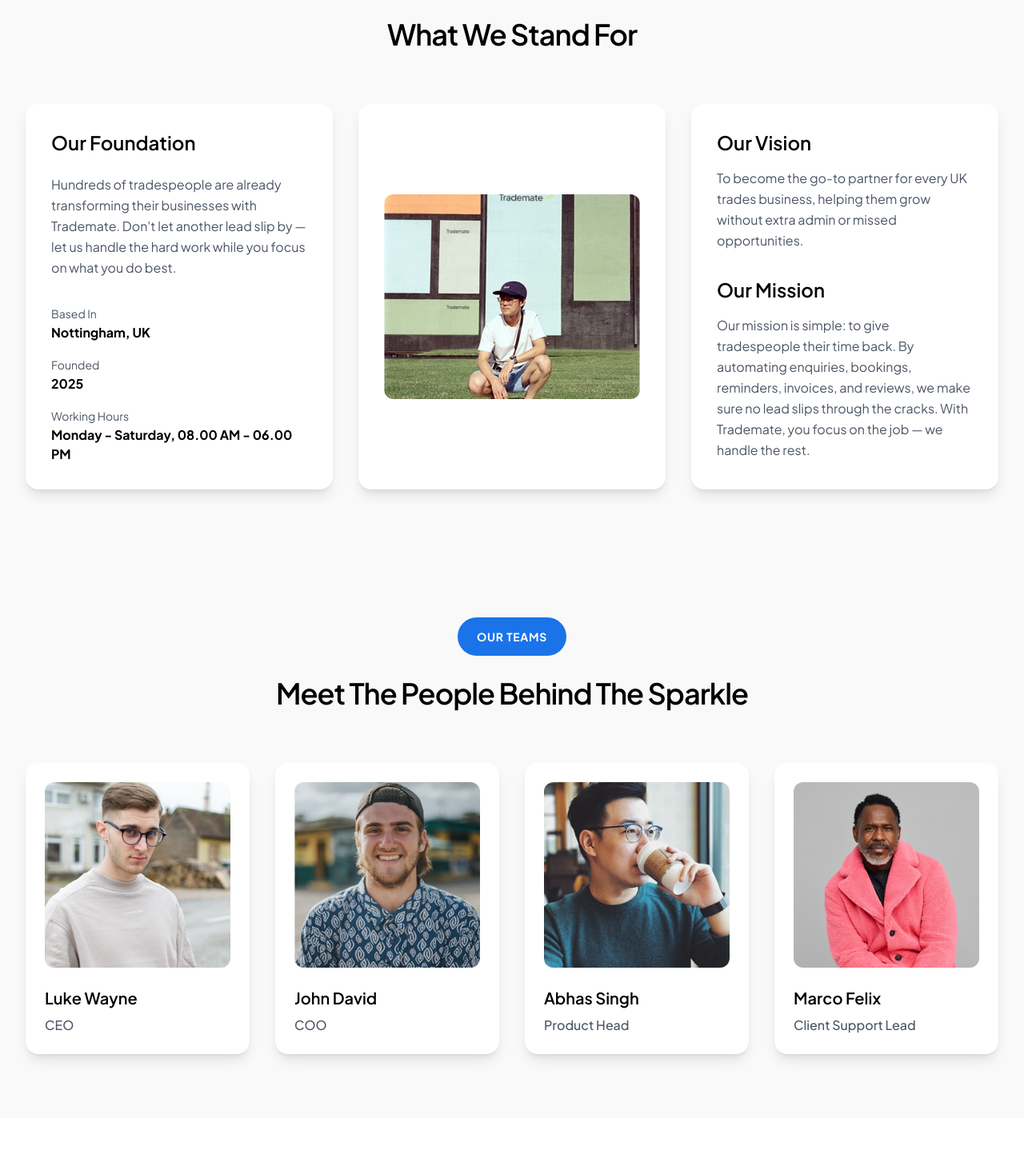
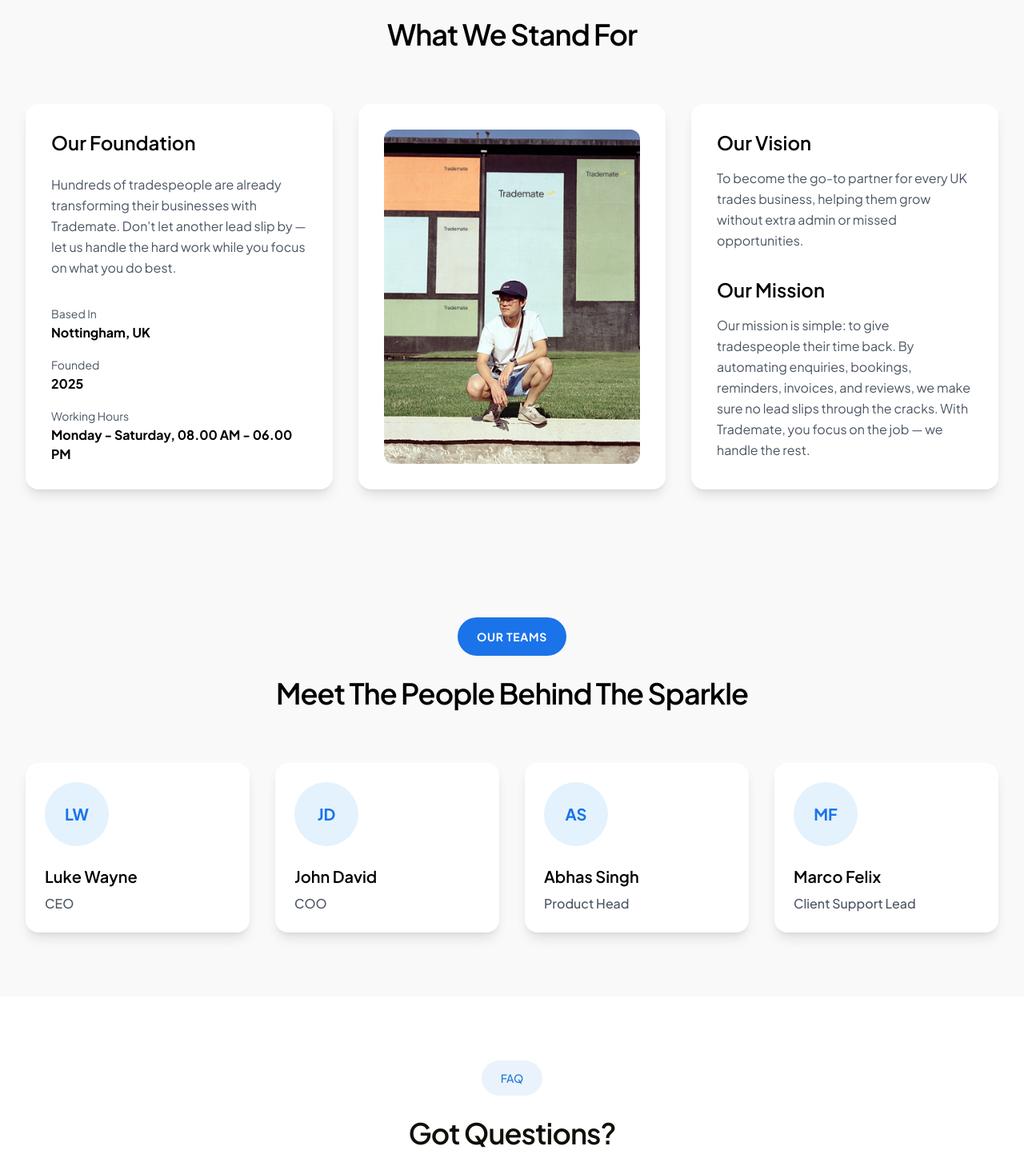
Before and after one commit to awabalishah/trademate, a Next.js app: page /about in a window 1280 px wide. Shown: the part 1980-3448 px from the top of the page at 80% size. Built offline with nearby package versions, Linux system fonts and the light colour scheme.

Commit message:
update changes

```diff
--- a/src/components/sections/Contact.tsx
+++ b/src/components/sections/Contact.tsx
@@ -308,7 +308,7 @@
                       <path strokeLinecap="round" strokeLinejoin="round" strokeWidth={2} d="M3 8l7.89 4.26a2 2 0 002.22 0L21 8M5 19h14a2 2 0 002-2V7a2 2 0 00-2-2H5a2 2 0 00-2 2v10a2 2 0 002 2z" />
                     </svg>
                   </div>
-                  <span className="text-[16px] text-[#0E1109] font-medium">hello@trademate.co.uk</span>
+                  <span className="text-[16px] text-[#0E1109] font-medium">contact@thetrademate.co.uk</span>
                 </div>
                 <div className="flex items-center">
                   <div className="w-10 h-10 bg-[#1f77d6] rounded-full flex items-center justify-center mr-4">
@@ -316,7 +316,7 @@
                       <path strokeLinecap="round" strokeLinejoin="round" strokeWidth={2} d="M3 5a2 2 0 012-2h3.28a1 1 0 01.948.684l1.498 4.493a1 1 0 01-.502 1.21l-2.257 1.13a11.042 11.042 0 005.516 5.516l1.13-2.257a1 1 0 011.21-.502l4.493 1.498a1 1 0 01.684.949V19a2 2 0 01-2 2h-1C9.716 21 3 14.284 3 6V5z" />
                     </svg>
                   </div>
-                  <span className="text-[16px] text-[#0E1109] font-medium">+44 20 1234 5678</span>
+                  <span className="text-[16px] text-[#0E1109] font-medium">07972867621</span>
                 </div>
               </div>
             </div>
--- a/src/components/sections/CoreBeliefs.tsx
+++ b/src/components/sections/CoreBeliefs.tsx
@@ -52,9 +52,9 @@
             </div>
           </div>
 
-          {/* Center Card - Image */}
-          <div className="bg-white rounded-2xl p-8 shadow-lg flex items-center justify-center">
-            <div className="relative w-full h-64 rounded-xl overflow-hidden">
+          {/* Center Card - Full Image */}
+          <div className="bg-white rounded-2xl p-8 shadow-lg">
+            <div className="relative w-full h-full min-h-[400px] rounded-xl overflow-hidden">
               <Image
                 src="/whatwestandfor.png"
                 alt="What We Stand For"
--- a/src/components/sections/MeetTeam.tsx
+++ b/src/components/sections/MeetTeam.tsx
@@ -1,26 +1,24 @@
-import Image from 'next/image';
-
 export default function MeetTeam() {
   const teamMembers = [
     {
       name: "Luke Wayne",
       role: "CEO",
-      image: "/team/01.png"
+      initials: "LW"
     },
     {
       name: "John David",
       role: "COO",
-      image: "/team/02.png"
+      initials: "JD"
     },
     {
       name: "Abhas Singh",
       role: "Product Head",
-      image: "/team/03.png"
+      initials: "AS"
     },
     {
       name: "Marco Felix",
       role: "Client Support Lead",
-      image: "/team/04.png"
+      initials: "MF"
     }
   ];
 
@@ -48,16 +46,12 @@
         <div className="grid grid-cols-1 sm:grid-cols-2 lg:grid-cols-4 gap-8">
           {teamMembers.map((member, index) => (
             <div key={index} className="bg-white rounded-2xl p-6 shadow-lg">
-              {/* Team Member Image */}
-              <div className="mb-6">
-                <div className="w-full aspect-square rounded-xl overflow-hidden">
-                  <Image
-                    src={member.image}
-                    alt={`${member.name} - ${member.role}`}
-                    width={300}
-                    height={300}
-                    className="w-full h-full object-cover"
-                  />
+              {/* Team Member Initials */}
+              <div className="mb-6 flex justify-start">
+                <div className="w-20 h-20 rounded-full bg-[#E3F2FD] flex items-center justify-center">
+                  <span className="text-[#1A73E8] text-xl font-bold">
+                    {member.initials}
+                  </span>
                 </div>
               </div>
 
```
Also changed, not shown: public/job.svg.
